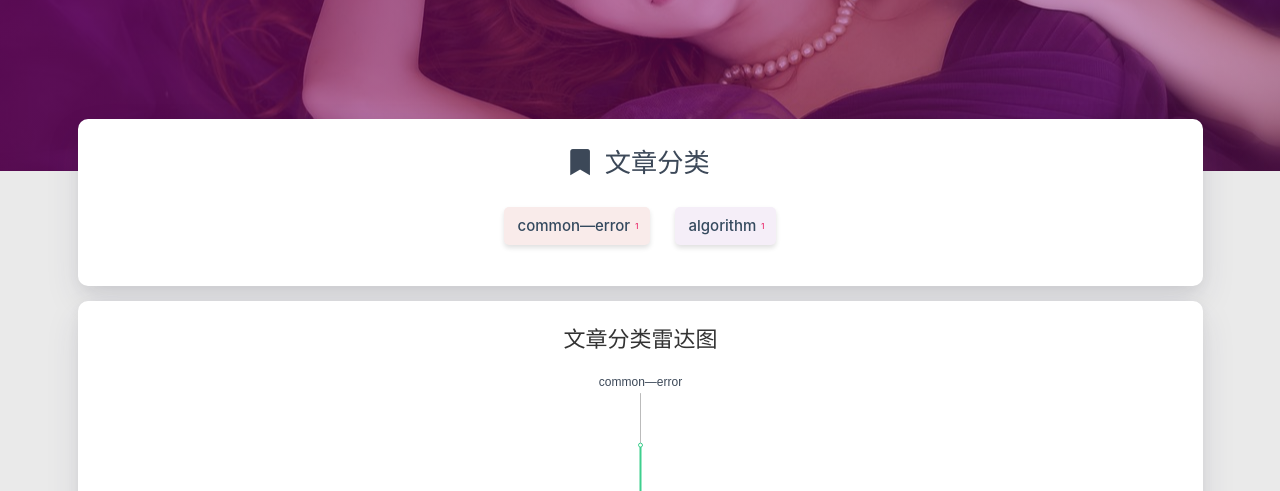
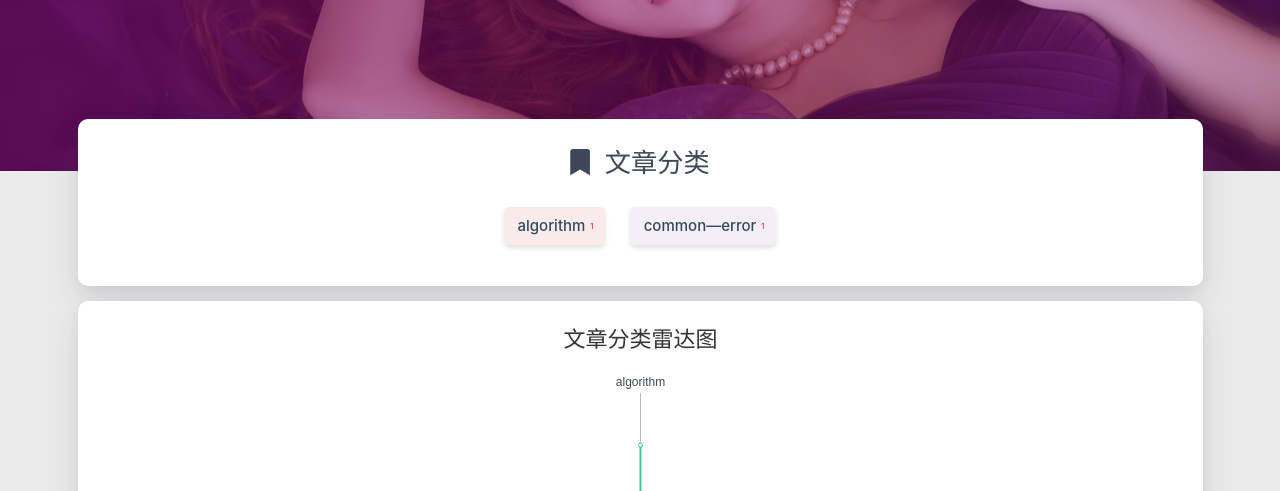
Before and after one commit to BIFWIG/bifwig.github.io, a plain HTML site: page categories/index.html in a window 1280 px wide. Shown: the part 309-800 px from the top of the page. Drawn offline with Linux system fonts and the light colour scheme; some packages are replaced by stand-ins of ours; a script that the page names is missing.

Commit message:
Site updated: 2020-03-14 23:03:43

```diff
--- a/categories/index.html
+++ b/categories/index.html
@@ -250,17 +250,17 @@
 
 
 
-                <a href="/categories/common—error/" title="common—error: 1">
+                <a href="/categories/algorithm/" title="algorithm: 1">
                     <span class="chip center-align waves-effect waves-light
-                             chip-default " style="background-color: #F9EBEA;">common—error
+                             chip-default " style="background-color: #F9EBEA;">algorithm
                         <span class="tag-length">1</span>
                     </span>
                 </a>
 
 
-                <a href="/categories/algorithm/" title="algorithm: 1">
+                <a href="/categories/common—error/" title="common—error: 1">
                     <span class="chip center-align waves-effect waves-light
-                             chip-default " style="background-color: #F5EEF8;">algorithm
+                             chip-default " style="background-color: #F5EEF8;">common—error
                         <span class="tag-length">1</span>
                     </span>
                 </a>
@@ -307,7 +307,7 @@
                     color: '#3C4858'
                 }
             },
-            indicator: [{"name":"common—error","max":2},{"name":"algorithm","max":2}],
+            indicator: [{"name":"algorithm","max":2},{"name":"common—error","max":2}],
             nameGap: 5,
             center: ['50%','55%'],
             radius: '66%'
```
Also changed, not shown: about/index.html (+1 -1 lines), categories/algorithm/index.html (+4 -4 lines), categories/common—error/index.html (+4 -4 lines), medias/avatar.jpg, medias/avatar1.jpg (added).
